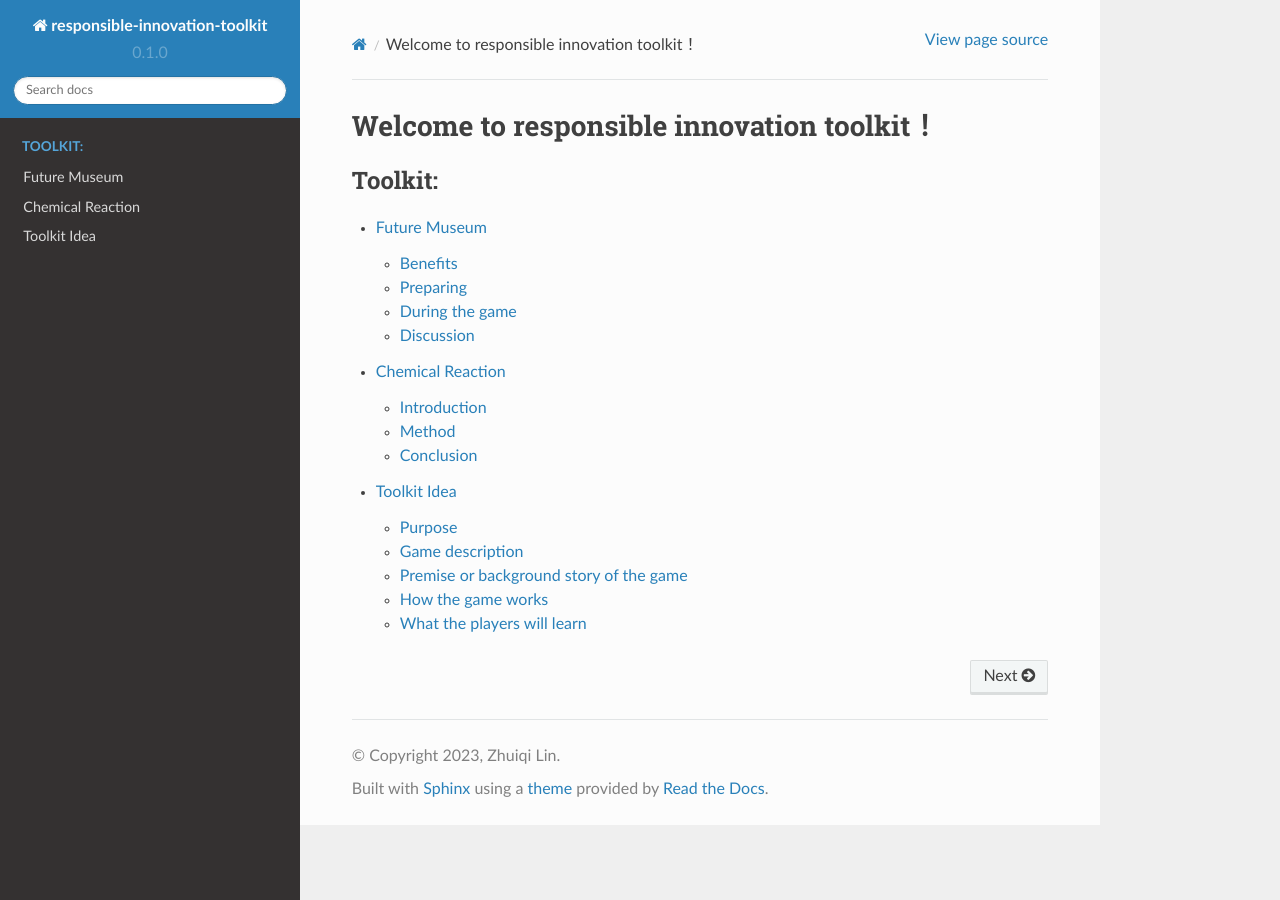
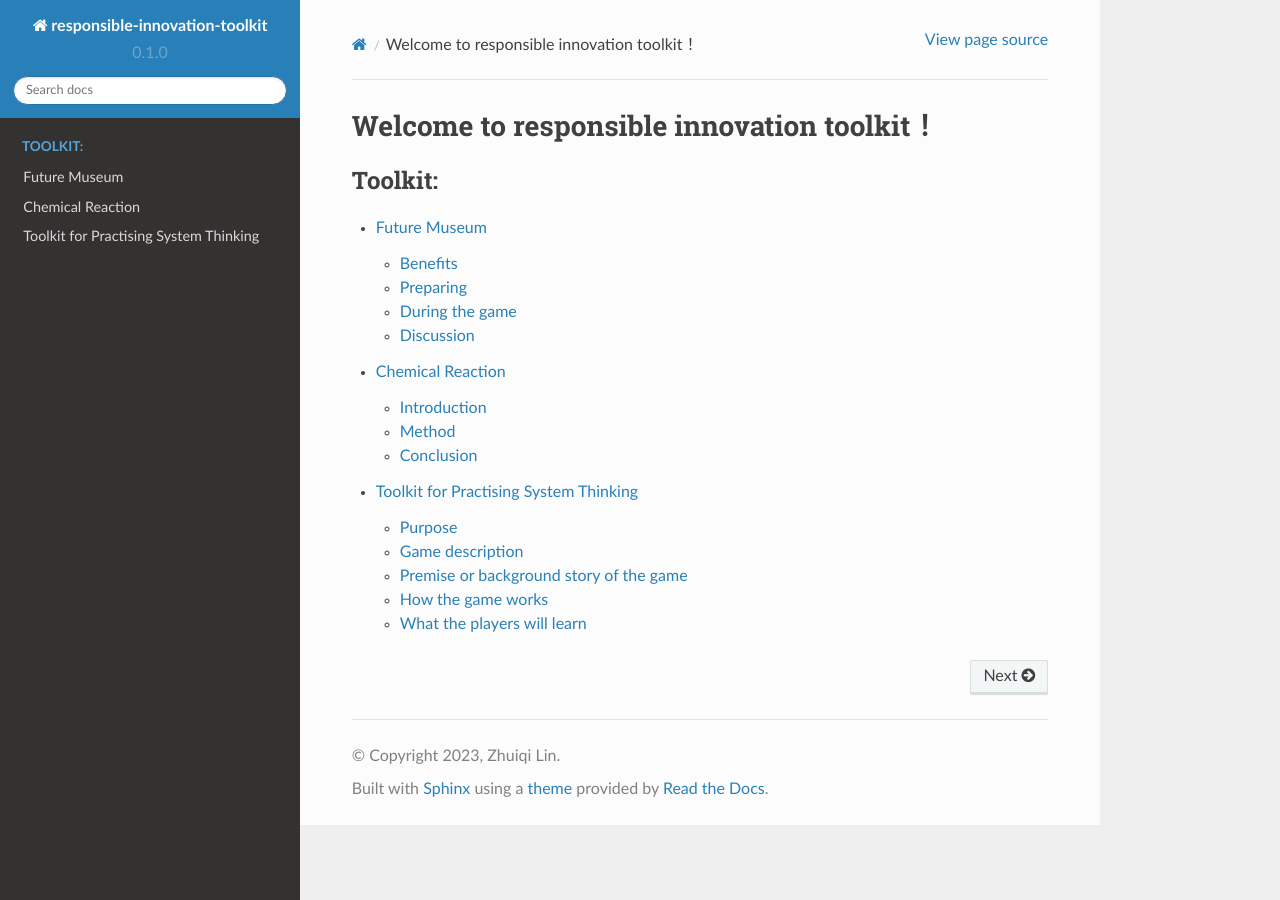
Before and after one commit to linzhuiqi/responsible-innovation-toolkit, a Sphinx documentation site: the page built from docs/source/index.rst, in a window 1280 px wide. Built offline with Sphinx 7.4.7 and the Read the Docs theme 2.0.0, drawn with Linux system fonts in a browser that asks for light colours.

Commit message:
Fixed the title of the toolkit.md

```diff
--- a/docs/source/Toolkit Idea for practicing systems thinking.md
+++ b/docs/source/Toolkit Idea for practicing systems thinking.md
@@ -1,5 +1,5 @@
 
-# Toolkit Idea
+# Toolkit for Practising System Thinking
 
 ## Purpose
 
```
